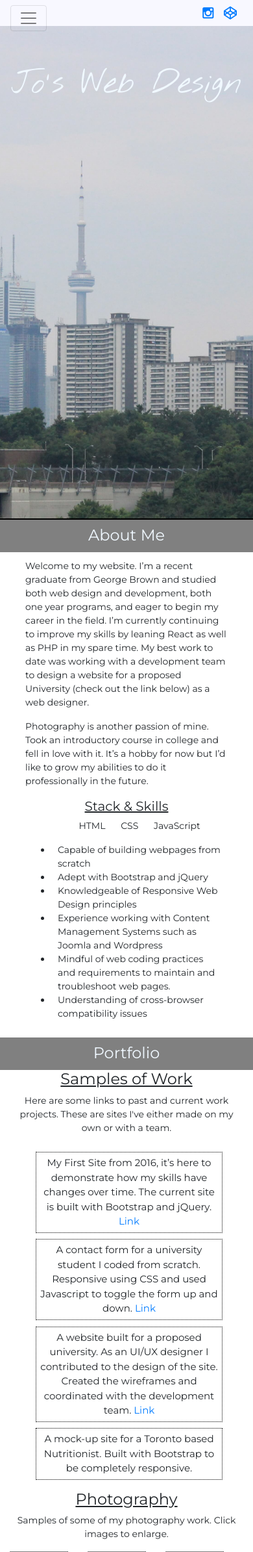
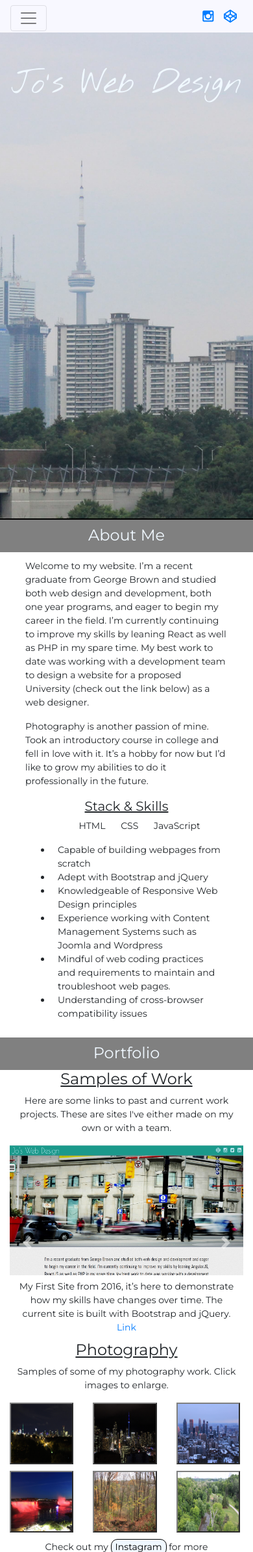
Before and after one commit to Jo60/Jo60.github.io, a PHP site: page / in a window 390 px wide. Shown: the top 2389 px of the page at 65% size. Run offline with PHP 8.4, Linux system fonts and the light colour scheme; some libraries are stand-ins or nearby versions.

Commit message:
ight
ight

```diff
--- a/index.html
+++ b/index.html
@@ -1,7 +1,7 @@
 
 <html>
 <head>
-<title>Portfolio</title>
+<title>Portfolio | Jo's Web Design</title>
 <meta charset="UTF-8">
 <meta name="viewport" content="width=device-width, initial-scale=1">
 <!--stylesheet-->
@@ -105,6 +105,12 @@
 </div>
 </div>
 
+
+
+
+
+
+
 <!-- Portfolio Section -->
 <div class="container" id="samples">
 <div class="row">
@@ -113,6 +119,43 @@
 <p>Here are some links to past and current work projects. These are sites I've either made on my own or with a team.</p>
 </div>
 </div>
+
+<div class="carousel">
+
+
+<div id="myCarousel" class="carousel slide" data-ride="carousel">
+
+
+  <!-- The slideshow -->
+  <div class="carousel-inner">
+    <div class="carousel-item active">
+
+      <img src="firstSite.jpg" alt="screenshot of first site" width="100%" height="200">
+		<p class="caption">My First Site from 2016, it’s here to demonstrate how my skills have changes over time. The current site is built with Bootstrap and jQuery.<a href="oldSite/index.html" target="_blank"> Link</a></p>
+    </div>
+
+    <div class="carousel-item">
+      <img src="imran.jpg" alt="screenshot of second site" width="100%" height="200">
+      <p class="caption">A contact form for a university student I coded from scratch. Responsive using CSS and used Javascript to toggle the form up and down.<a href="imran/index.html" target="_blank"> Link</a></p>
+    </div>
+    <div class="carousel-item">
+      <img src="victoria.jpg" alt="New York" width="100%" height="200">
+      <p class="caption">A website built for a proposed university. As an UI/UX designer I contributed to the design of the site. Created the wireframes and coordinated with the development team.<a href="http://victoria-university.herokuapp.com" target="_blank"> Link</a></p>
+    </div>
+  </div>
+
+  <!-- Left and right controls -->
+  <a class="carousel-control-prev" href="#myCarousel" data-slide="prev">
+    <span class="carousel-control-prev-icon"></span>
+  </a>
+  <a class="carousel-control-next" href="#myCarousel" data-slide="next">
+    <span class="carousel-control-next-icon"></span>
+  </a>
+</div>
+
+</div>
+
+
 <div class="row">
 <div class="col-md-6"><img src="main.jpg" id="preview"></div>
 <div class="col-md-6" id="links">
--- a/portfolio.css
+++ b/portfolio.css
@@ -196,6 +196,11 @@ text-align: center;
 font-family: 'Montserrat', sans-serif;
 }
 
+
+.carousel{
+display: none;
+}
+
 @media only screen and (max-device-width: 1024px){
 #home{
 background-attachment: scroll;
@@ -204,18 +209,48 @@ background-attachment: scroll;
 }
 
 
-/* Mobile View*/
+								/* Mobile View*/
 @media (max-width: 576px) {
 
+.carousel{
+display: block;
+height: 300px;
+}
+
+.caption{
+text-align: center;
+padding: 2%;
+}
+
+#links{
+display: none;
+}
 
 #collapsibleNavbar{
 background-color: ghostwhite;
-margin: -2% -5%;
+width: 100%;
+border: solid 1px black;
 }
 
 nav{
 background-color: ghostwhite;
+height: 50px;
 }
+
+/*Navigation*/
+nav{
+
+}
+
+.navbar-toggler{
+
+}
+
+.navbar-toggler-icon{
+
+}
+
+
 
 /* Main title */
 #home h3{
@@ -237,7 +272,7 @@ display: none;
 }
 
 .photos{
-width: 100%;
+width: 107%;
 }
 
 .gallery{
```
